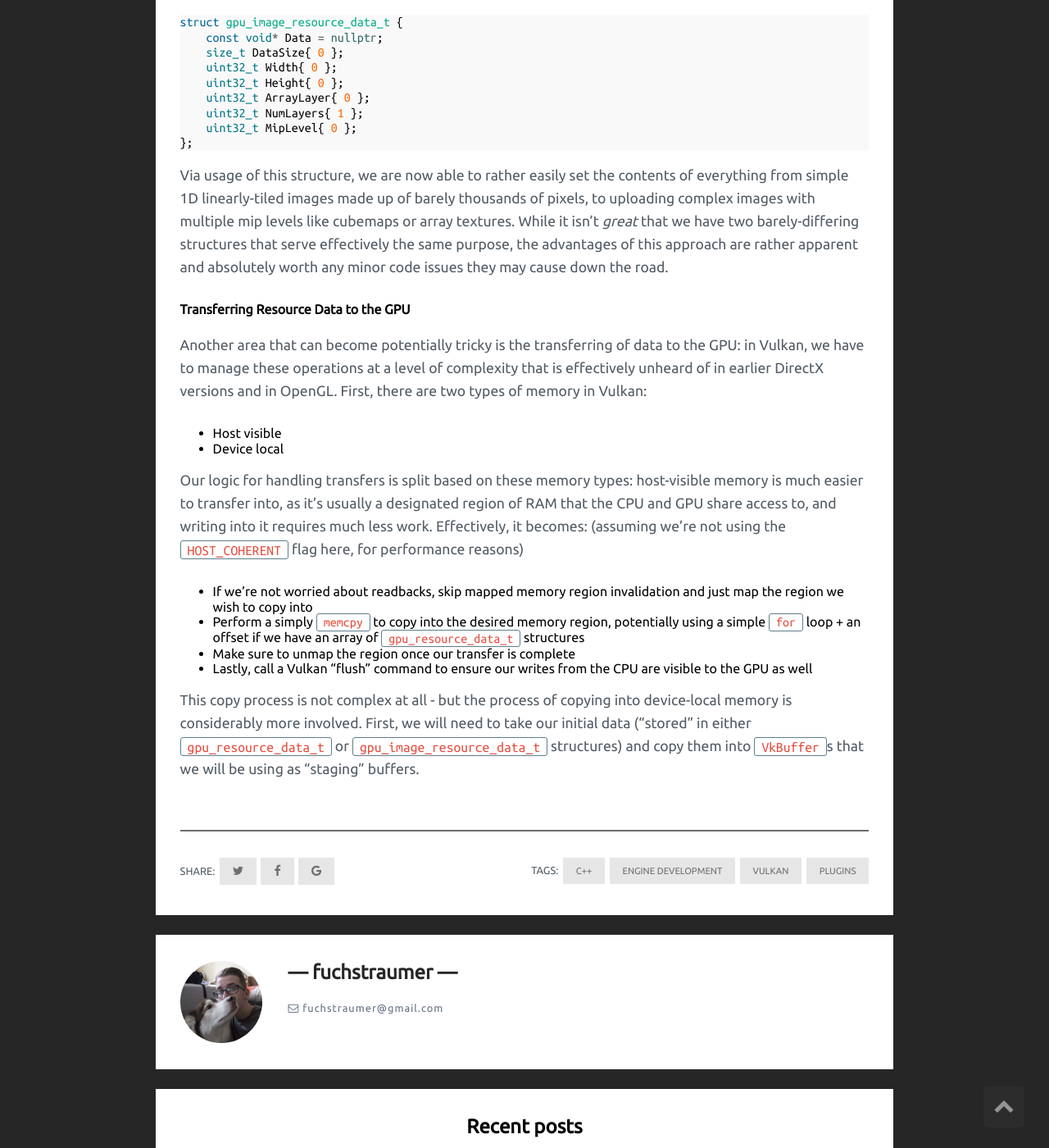
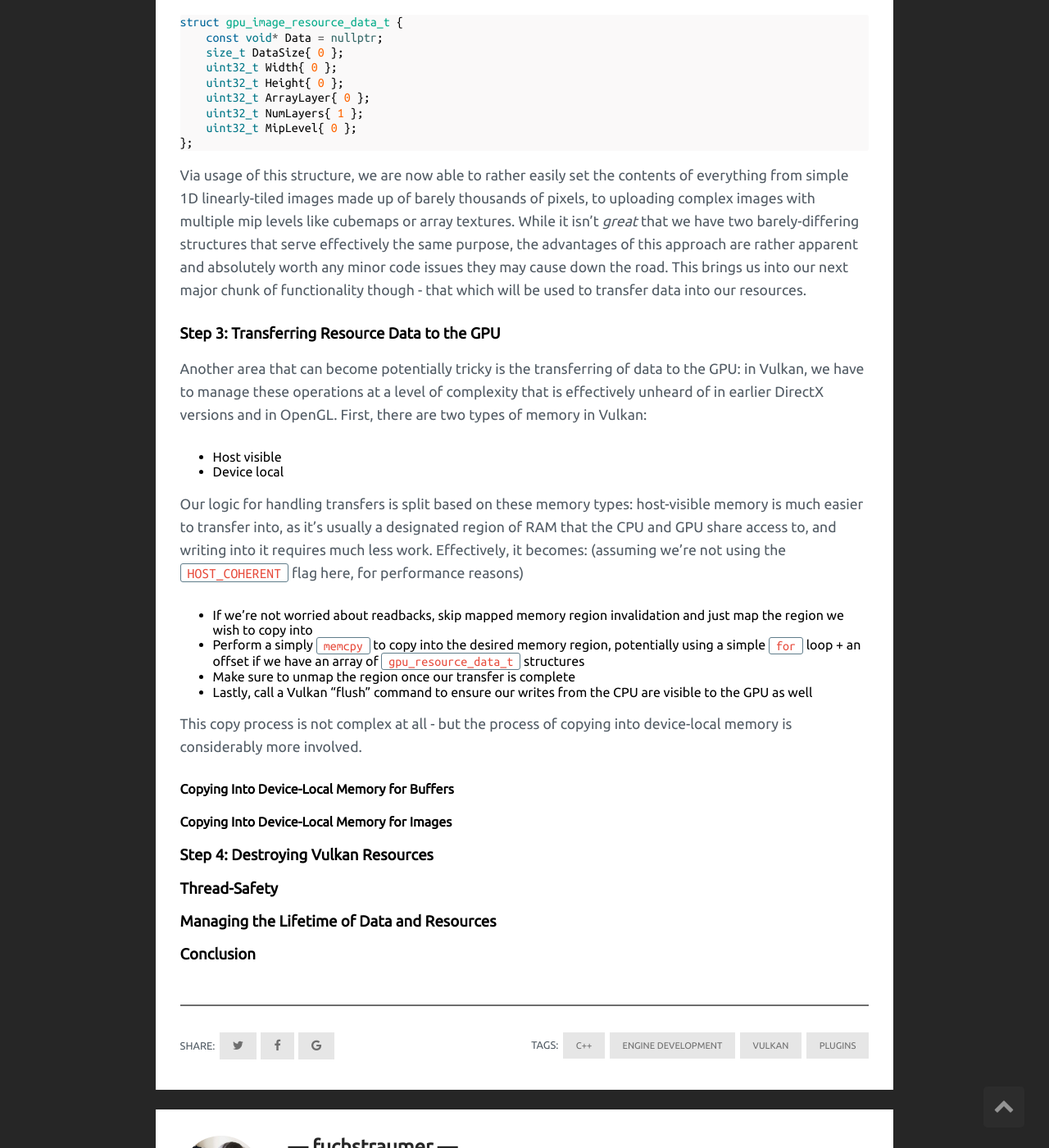
Before and after one commit to fuchstraumer/fuchstraumer.github.io, a Jekyll site: the page built from _posts/2018-8-25-Vulkan-Resource-Plugin.md, in a window 1280 px wide and 1400 px high, scrolled down 4749 px. Shown: the whole window at 82% size. Built offline with Jekyll 4.4.1, drawn with Linux system fonts in a browser that asks for light colours; comment, search, counter and statistics services are not loaded; some of the changed text lies outside the part shown.

```diff
--- a/_posts/2018-8-25-Vulkan-Resource-Plugin.md
+++ b/_posts/2018-8-25-Vulkan-Resource-Plugin.md
@@ -35,8 +35,8 @@
 - Creating resources with initial contents should be as easy as creating them *without* any initial contents
 - Destroying resources should be able to be performed simply and explicitly
 - Creating and destroying resources from multiple threads must be possible
-- Transferring data from staging buffers should be performed asynchronously and without user involvement
-- Cleaning up and managing the lifetime of these staging buffers and their data must be done by the system, not the user
+- Transferring data to the resources should be performed asynchronously and without user involvement
+- Cleaning up and managing the lifetime of things like staging buffers and their data must be done by the system, not the user
 
 This gives us a fairly clear picture of what capabilities we need to support, so I began to move forward with the design.
 
@@ -107,9 +107,9 @@
 };
 {% endhighlight %}
 
-Via usage of this structure, we are now able to rather easily set the contents of everything from simple 1D linearly-tiled images made up of barely thousands of pixels, to uploading complex images with multiple mip levels like cubemaps or array textures. While it isn't *great* that we have two barely-differing structures that serve effectively the same purpose, the advantages of this approach are rather apparent and absolutely worth any minor code issues they may cause down the road.
+Via usage of this structure, we are now able to rather easily set the contents of everything from simple 1D linearly-tiled images made up of barely thousands of pixels, to uploading complex images with multiple mip levels like cubemaps or array textures. While it isn't *great* that we have two barely-differing structures that serve effectively the same purpose, the advantages of this approach are rather apparent and absolutely worth any minor code issues they may cause down the road. This brings us into our next major chunk of functionality though - that which will be used to transfer data into our resources.
 
-#### Transferring Resource Data to the GPU
+### Step 3: Transferring Resource Data to the GPU
 
 Another area that can become potentially tricky is the transferring of data to the GPU: in Vulkan, we have to manage these operations at a level of complexity that is effectively unheard of in earlier DirectX versions and in OpenGL. First, there are two types of memory in Vulkan:
 
@@ -123,4 +123,16 @@
 - Make sure to unmap the region once our transfer is complete
 - Lastly, call a Vulkan "flush" command to ensure our writes from the CPU are visible to the GPU as well
 
-This copy process is not complex at all - but the process of copying into device-local memory is considerably more involved. First, we will need to take our initial data ("stored" in either `gpu_resource_data_t` or `gpu_image_resource_data_t` structures) and copy them into `VkBuffer`s that we will be using as "staging" buffers.
+This copy process is not complex at all - but the process of copying into device-local memory is considerably more involved.
+
+#### Copying Into Device-Local Memory for Buffers
+
+#### Copying Into Device-Local Memory for Images
+
+### Step 4: Destroying Vulkan Resources
+
+### Thread-Safety
+
+### Managing the Lifetime of Data and Resources
+
+### Conclusion
```
Also changed, not shown: _posts/2018-7-20-Asset-Loading-Plugin.md (+1 -1 lines).
